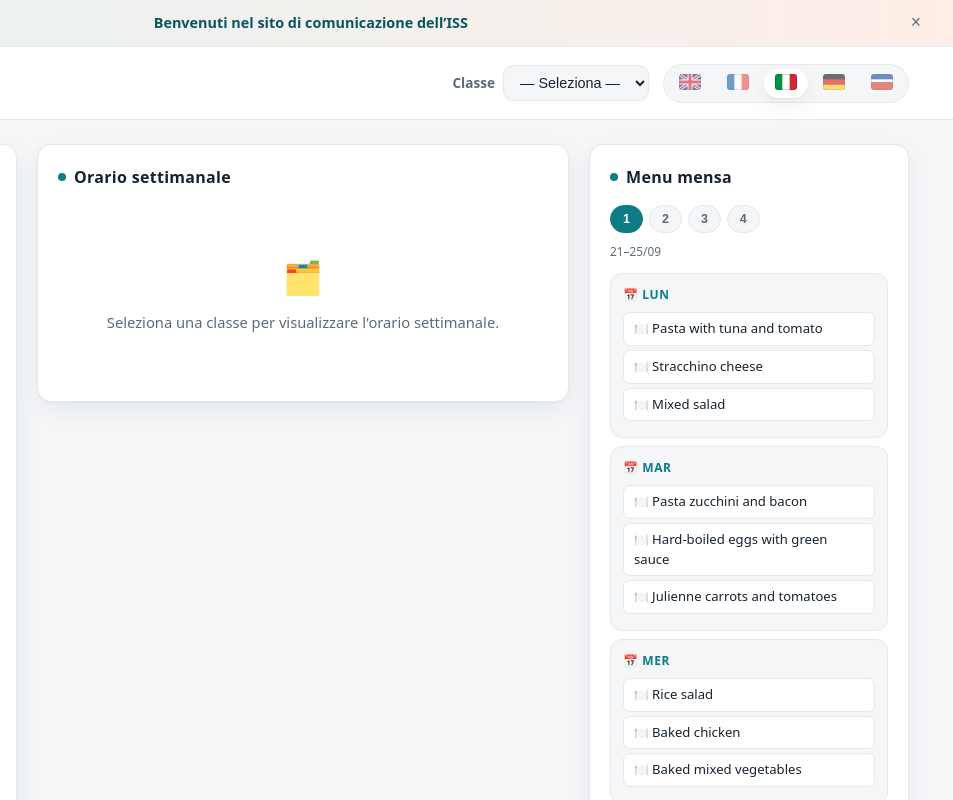
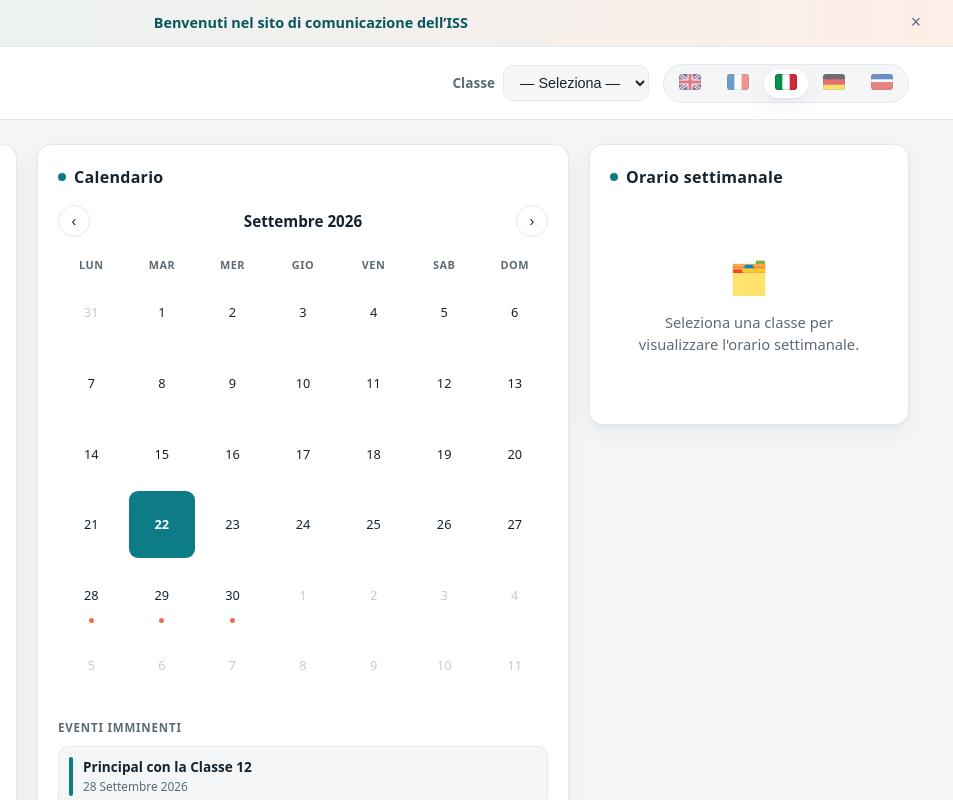
Before and after one commit to TiboItaly/ISS_Portal, a plain HTML site: page index.html in a window 1280 px wide. Shown: the top 800 px of the page, 327-1280 px from the left. Drawn offline with Linux system fonts and the light colour scheme.

Commit message:
Refactor calendar layout and event handling

```diff
--- a/index.html
+++ b/index.html
@@ -186,6 +186,7 @@
     border-radius: 50%; background: var(--accent);
   }
   .cal-cell.today.event::after { background: #fff; }
+  .cal-cell.selected { outline: 2px solid var(--accent); outline-offset: -2px; font-weight: 700; }
 
   .event-row {
     display: flex; gap: 10px; padding: 10px; border-radius: 10px;
@@ -314,19 +315,7 @@
     <button class="add-btn" id="add-comm-btn" onclick="addItem('comm')">+ <span id="t-addComm">Aggiungi comunicazione</span></button>
   </aside>
 
-  <main class="card panel" id="panel-weekly">
-    <h2><span class="dot"></span><span id="t-weeklyTitle">Orario settimanale</span></h2>
-    <div id="weekly-content"></div>
-  </main>
-
-  <aside class="card panel" id="panel-canteen">
-    <h2><span class="dot"></span><span id="t-canteenTitle">Menu mensa</span></h2>
-    <div class="week-cycle-tabs" id="cycle-tabs"></div>
-    <div class="cycle-label" id="cycle-label"></div>
-    <div id="canteen-content"></div>
-  </aside>
-
-  <aside class="card panel" id="panel-monthly">
+  <main class="card panel" id="panel-monthly">
     <h2><span class="dot"></span><span id="t-monthlyTitle">Calendario mensile</span></h2>
     <div class="cal-nav">
       <button onclick="moveMonth(-1)" aria-label="prev">‹</button>
@@ -336,17 +325,29 @@
     <div class="cal-grid" id="cal-heads"></div>
     <div class="cal-grid" id="cal-days"></div>
 
-    <div class="section-label" style="margin-top:20px"><span id="t-eventsTitle">Eventi imminenti</span></div>
+    <div class="section-label" style="margin-top:20px"><span id="events-heading">Eventi imminenti</span></div>
     <div id="upcoming-events"></div>
+  </main>
+
+  <aside class="card panel" id="panel-weekly">
+    <h2><span class="dot"></span><span id="t-weeklyTitle">Orario settimanale</span></h2>
+    <div id="weekly-content"></div>
+  </aside>
+
+  <aside class="card panel" id="panel-canteen">
+    <h2><span class="dot"></span><span id="t-canteenTitle">Menu mensa</span></h2>
+    <div class="week-cycle-tabs" id="cycle-tabs"></div>
+    <div class="cycle-label" id="cycle-label"></div>
+    <div id="canteen-content"></div>
   </aside>
 </div>
 
 <footer id="t-footer">International School of Siena — Portale Scuola-Famiglia</footer>
 
 <nav class="tabbar" id="tabbar">
-  <button class="tab-btn active" data-panel="panel-content"><span class="tab-icon">📋</span><span data-tab="content">Contenuti</span></button>
+  <button class="tab-btn active" data-panel="panel-monthly"><span class="tab-icon">📅</span><span data-tab="monthly">Calendario</span></button>
+  <button class="tab-btn" data-panel="panel-content"><span class="tab-icon">📋</span><span data-tab="content">Contenuti</span></button>
   <button class="tab-btn" data-panel="panel-weekly"><span class="tab-icon">🗓️</span><span data-tab="weekly">Orario</span></button>
-  <button class="tab-btn" data-panel="panel-monthly"><span class="tab-icon">📅</span><span data-tab="monthly">Calendario</span></button>
   <button class="tab-btn" data-panel="panel-canteen"><span class="tab-icon">🍽️</span><span data-tab="canteen">Mensa</span></button>
 </nav>
 
@@ -376,7 +377,8 @@ const T = {
     monthlyTitle:'Calendar', eventsTitle:'Upcoming events', publishedOn:'Published', receivedOn:'Received',
     noGrade:'Select a grade to view the weekly schedule.', addPrompt:'Enter a title:',
     tabContent:'Content', tabWeekly:'Schedule', tabMonthly:'Calendar',
-    tabCanteen:'Canteen', canteenTitle:'Canteen menu',
+    tabCanteen:'Canteen', canteenTitle:'Canteen menu', noEvents:'No upcoming events for this grade.',
+    eventsOn:'Events on', showAllEvents:'Show all events',
     welcome:'Welcome to the ISS communication site',
     selectGrade:'— Select —',
     days:['Monday','Tuesday','Wednesday','Thursday','Friday'],
@@ -388,7 +390,8 @@ const T = {
     monthlyTitle:'Calendrier', eventsTitle:'Événements à venir', publishedOn:'Publié le', receivedOn:'Reçu le',
     noGrade:'Sélectionnez une classe pour afficher l\'emploi du temps.', addPrompt:'Entrez un titre :',
     tabContent:'Contenus', tabWeekly:'Emploi du temps', tabMonthly:'Calendrier',
-    tabCanteen:'Cantine', canteenTitle:'Menu de la cantine',
+    tabCanteen:'Cantine', canteenTitle:'Menu de la cantine', noEvents:'Aucun événement à venir pour cette classe.',
+    eventsOn:'Événements du', showAllEvents:'Afficher tous les événements',
     welcome:'Bienvenue sur le site de communication de l\u2019ISS',
     selectGrade:'— Choisir —',
     days:['Lundi','Mardi','Mercredi','Jeudi','Vendredi'],
@@ -400,7 +403,8 @@ const T = {
     monthlyTitle:'Calendario', eventsTitle:'Eventi imminenti', publishedOn:'Pubblicato il', receivedOn:'Ricevuto il',
     noGrade:'Seleziona una classe per visualizzare l\'orario settimanale.', addPrompt:'Inserisci un titolo:',
     tabContent:'Contenuti', tabWeekly:'Orario', tabMonthly:'Calendario',
-    tabCanteen:'Mensa', canteenTitle:'Menu mensa',
+    tabCanteen:'Mensa', canteenTitle:'Menu mensa', noEvents:'Nessun evento imminente per questa classe.',
+    eventsOn:'Eventi del', showAllEvents:'Mostra tutti gli eventi',
     welcome:'Benvenuti nel sito di comunicazione dell\u2019ISS',
     selectGrade:'— Seleziona —',
     days:['Lunedì','Martedì','Mercoledì','Giovedì','Venerdì'],
@@ -412,7 +416,8 @@ const T = {
     monthlyTitle:'Kalender', eventsTitle:'Bevorstehende Veranstaltungen', publishedOn:'Veröffentlicht am', receivedOn:'Empfangen am',
     noGrade:'Bitte wählen Sie eine Klasse, um den Wochenplan zu sehen.', addPrompt:'Titel eingeben:',
     tabContent:'Inhalte', tabWeekly:'Wochenplan', tabMonthly:'Kalender',
-    tabCanteen:'Mensa', canteenTitle:'Mensa-Menü',
+    tabCanteen:'Mensa', canteenTitle:'Mensa-Menü', noEvents:'Keine bevorstehenden Veranstaltungen für diese Klasse.',
+    eventsOn:'Veranstaltungen am', showAllEvents:'Alle Veranstaltungen anzeigen',
     welcome:'Willkommen auf der Kommunikationsseite der ISS',
     selectGrade:'— Wählen —',
     days:['Montag','Dienstag','Mittwoch','Donnerstag','Freitag'],
@@ -424,7 +429,8 @@ const T = {
     monthlyTitle:'Календарь', eventsTitle:'Предстоящие события', publishedOn:'Опубликовано', receivedOn:'Получено',
     noGrade:'Выберите класс, чтобы увидеть расписание.', addPrompt:'Введите название:',
     tabContent:'Содержание', tabWeekly:'Расписание', tabMonthly:'Календарь',
-    tabCanteen:'Столовая', canteenTitle:'Меню столовой',
+    tabCanteen:'Столовая', canteenTitle:'Меню столовой', noEvents:'Для этого класса предстоящих событий нет.',
+    eventsOn:'События', showAllEvents:'Показать все события',
     welcome:'Добро пожаловать на сайт коммуникаций ISS',
     selectGrade:'— Выбрать —',
     days:['Понедельник','Вторник','Среда','Четверг','Пятница'],
@@ -484,17 +490,17 @@ let communications = [
   { title: { en:'PYP — unwanted adult shirts wanted as art smocks', fr:'PYP — recherche de chemises d\'adulte comme blouses de peinture', it:'PYP — cercasi camicie da adulto da usare come camici per l\'arte', de:'PYP — erwachsene Hemden als Malerschürzen gesucht', ru:'PYP — нужны взрослые рубашки для занятий живописью' }, date:'2026-09-21', unread:false, icon:'🎨' }
 ];
 const events = [
-  { date:'2026-09-27', title:{ en:'Principal with Grade 12', fr:'Principal avec la Classe 12', it:'Principal con la Classe 12', de:'Principal mit Klasse 12', ru:'Директор с классом 12' } },
-  { date:'2026-09-28', title:{ en:'Principal with Grade 13', fr:'Principal avec la Classe 13', it:'Principal con la Classe 13', de:'Principal mit Klasse 13', ru:'Директор с классом 13' } },
+  { date:'2026-09-28', grades:[12], title:{ en:'Principal with Grade 12', fr:'Principal avec la Classe 12', it:'Principal con la Classe 12', de:'Principal mit Klasse 12', ru:'Директор с классом 12' } },
+  { date:'2026-09-29', grades:[13], title:{ en:'Principal with Grade 13', fr:'Principal avec la Classe 13', it:'Principal con la Classe 13', de:'Principal mit Klasse 13', ru:'Директор с классом 13' } },
   { date:'2026-09-30', title:{ en:'PYP Parent Workshop — Phonics', fr:'Atelier parents PYP — Phonics', it:'Workshop genitori PYP — Phonics', de:'PYP-Elternworkshop — Phonics', ru:'Семинар для родителей PYP — фонетика' } },
-  { date:'2026-10-02', title:{ en:'Grade 4 Sharing Assembly (9:00)', fr:'Assemblée de partage Classe 4 (9h00)', it:'Assemblea di condivisione Classe 4 (9:00)', de:'Austauschversammlung Klasse 4 (9:00)', ru:'Открытый урок класса 4 (9:00)' } },
+  { date:'2026-10-02', grades:[4], title:{ en:'Grade 4 Sharing Assembly (9:00)', fr:'Assemblée de partage Classe 4 (9h00)', it:'Assemblea di condivisione Classe 4 (9:00)', de:'Austauschversammlung Klasse 4 (9:00)', ru:'Открытый урок класса 4 (9:00)' } },
   { date:'2026-10-06', title:{ en:'Book Fair in school', fr:'Foire du livre à l\'école', it:'Book Fair a scuola', de:'Buchmesse in der Schule', ru:'Книжная ярмарка в школе' } },
   { date:'2026-10-13', title:{ en:'Italian curriculum meeting for parents', fr:'Réunion curriculum italien pour les parents', it:'Riunione curriculum italiano per i genitori', de:'Italienisches Curriculum — Elternsprechabend', ru:'Собрание по итальянской программе' } },
-  { date:'2026-10-14', title:{ en:'Trip to Modena — Big Sing, football & volleyball', fr:'Sortie à Modène — Big Sing, football et volley', it:'Gita a Modena — Big Sing, calcio e volley', de:'Ausflug nach Modena — Big Sing, Fußball & Volleyball', ru:'Поездка в Модену — Big Sing, футбол и волейбол' } },
-  { date:'2026-10-16', title:{ en:'Grade 6 Sharing Assembly (9:00)', fr:'Assemblée de partage Classe 6 (9h00)', it:'Assemblea di condivisione Classe 6 (9:00)', de:'Austauschversammlung Klasse 6 (9:00)', ru:'Открытый урок класса 6 (9:00)' } },
-  { date:'2026-10-22', title:{ en:'PYP Halloween Party (14:30–15:30)', fr:'Fête d\'Halloween PYP (14h30–15h30)', it:'Festa di Halloween PYP (14:30–15:30)', de:'PYP-Halloween-Party (14:30–15:30)', ru:'Хэллоуин PYP (14:30–15:30)' } },
+  { date:'2026-10-14', grades:[4,5,6], title:{ en:'Trip to Modena — Big Sing, football & volleyball', fr:'Sortie à Modène — Big Sing, football et volley', it:'Gita a Modena — Big Sing, calcio e volley', de:'Ausflug nach Modena — Big Sing, Fußball & Volleyball', ru:'Поездка в Модену — Big Sing, футбол и волейбол' } },
+  { date:'2026-10-16', grades:[6], title:{ en:'Grade 6 Sharing Assembly (9:00)', fr:'Assemblée de partage Classe 6 (9h00)', it:'Assemblea di condivisione Classe 6 (9:00)', de:'Austauschversammlung Klasse 6 (9:00)', ru:'Открытый урок класса 6 (9:00)' } },
+  { date:'2026-10-22', grades:[1,2,3,4,5], title:{ en:'PYP Halloween Party (14:30–15:30)', fr:'Fête d\'Halloween PYP (14h30–15h30)', it:'Festa di Halloween PYP (14:30–15:30)', de:'PYP-Halloween-Party (14:30–15:30)', ru:'Хэллоуин PYP (14:30–15:30)' } },
   { date:'2026-10-23', title:{ en:'Student-Parent-Teacher Conference / Half-term', fr:'Rencontres parents-professeurs / Congés d\'automne', it:'Colloqui studenti-genitori-insegnanti / Vacanze', de:'Schüler-Eltern-Lehrer-Gespräche / Ferien', ru:'Конференция ученик-родитель-учитель / каникулы' } },
-  { date:'2026-11-03', title:{ en:'Grade 11 mock examinations (3–6 Nov)', fr:'Examens blancs Classe 11 (3–6 nov.)', it:'Esami di prova Classe 11 (3–6 nov.)', de:'Klassen-11-Probeklausuren (3.–6. Nov.)', ru:'Пробные экзамены 11 класса (3–6 нояб.)' } }
+  { date:'2026-11-03', grades:[11], title:{ en:'Grade 11 mock examinations (3–6 Nov)', fr:'Examens blancs Classe 11 (3–6 nov.)', it:'Esami di prova Classe 11 (3–6 nov.)', de:'Klassen-11-Probeklausuren (3.–6. Nov.)', ru:'Пробные экзамены 11 класса (3–6 нояб.)' } }
 ];
 
 function fmtDate(iso) {
@@ -595,6 +601,8 @@ function renderWeekly() {
     </div>`).join('') + `</div>`;
 }
 
+let selectedDay = null; // ISO date or null
+
 function renderCalendar() {
   const t = T[lang];
   document.getElementById('cal-heads').innerHTML = t.calHeads.map(h=>`<div class="cal-head">${h}</div>`).join('');
@@ -604,32 +612,50 @@ function renderCalendar() {
   const startOffset = (first.getDay() + 6) % 7; // Monday-first
   const daysInMonth = new Date(calYear, calMonth+1, 0).getDate();
   const daysPrev = new Date(calYear, calMonth, 0).getDate();
-  const eventDates = new Set(events.map(e=>e.date));
+  const g = currentGrade ? +currentGrade : null;
+  const eventDates = new Set(events.filter(e => !e.grades || !g || e.grades.includes(g)).map(e=>e.date));
 
   let html = '';
   for (let i = 0; i < 42; i++) {
     const dayNum = i - startOffset + 1;
-    let cls = 'cal-cell', label;
+    let cls = 'cal-cell', label, iso = null;
     if (dayNum < 1) { label = daysPrev + dayNum; cls += ' dim'; }
     else if (dayNum > daysInMonth) { label = dayNum - daysInMonth; cls += ' dim'; }
     else {
       label = dayNum;
-      const iso = `${calYear}-${String(calMonth+1).padStart(2,'0')}-${String(dayNum).padStart(2,'0')}`;
+      iso = `${calYear}-${String(calMonth+1).padStart(2,'0')}-${String(dayNum).padStart(2,'0')}`;
       if (eventDates.has(iso)) cls += ' event';
       if (dayNum === today.getDate() && calMonth === today.getMonth() && calYear === today.getFullYear()) cls += ' today';
+      if (selectedDay === iso) cls += ' selected';
     }
-    html += `<div class="${cls}">${label}</div>`;
+    html += `<div class="${cls}" ${iso ? `onclick="selectDay('${iso}')"` : ''}>${label}</div>`;
   }
   document.getElementById('cal-days').innerHTML = html;
 }
 
+function selectDay(iso) {
+  selectedDay = (selectedDay === iso) ? null : iso;
+  renderCalendar(); renderEvents();
+}
+
 function renderEvents() {
-  document.getElementById('upcoming-events').innerHTML = events.map(e=>{
+  const g = currentGrade ? +currentGrade : null;
+  let visible = events.filter(e => !e.grades || !g || e.grades.includes(g));
+  let title = T[lang].eventsTitle;
+  if (selectedDay) {
+    visible = visible.filter(e => e.date === selectedDay);
+    const [y,m,d] = selectedDay.split('-').map(Number);
+    title = `${T[lang].eventsOn} ${d} ${T[lang].months[m-1]} ${y}`;
+  }
+  const container = document.getElementById('upcoming-events');
+  container.innerHTML = (visible.length ? visible.map(e=>{
     const [y,m,d] = e.date.split('-').map(Number);
     return `<div class="event-row"><div class="bar"></div>
       <div><strong>${e.title[lang]||e.title.en}</strong>
       <div class="date">${d} ${T[lang].months[m-1]} ${y}</div></div></div>`;
-  }).join('');
+  }).join('') : `<div class="empty-state" style="padding:24px 10px">${T[lang].noEvents}</div>`)
+  + (selectedDay ? `<button class="add-btn" onclick="selectedDay=null;renderCalendar();renderEvents()" style="margin-top:10px">✕ ${T[lang].showAllEvents}</button>` : '');
+  document.getElementById('events-heading').textContent = title;
 }
 
 function renderTexts() {
@@ -641,6 +667,7 @@ function renderTexts() {
   set('t-addDoc', t.addDoc); set('t-addComm', t.addComm); set('t-weeklyTitle', t.weeklyTitle);
   set('t-monthlyTitle', t.monthlyTitle); set('t-eventsTitle', t.eventsTitle);
   set('t-canteenTitle', t.canteenTitle);
+  if (!selectedDay) document.getElementById('events-heading').textContent = t.eventsTitle;
   document.querySelectorAll('.tab-btn [data-tab]').forEach(el => {
     el.textContent = { content: t.tabContent, weekly: t.tabWeekly, monthly: t.tabMonthly, canteen: t.tabCanteen }[el.dataset.tab];
   });
@@ -687,10 +714,10 @@ document.getElementById('tabbar').addEventListener('click', e => {
     p.classList.toggle('active', p.id === btn.dataset.panel));
   window.scrollTo({ top: 0, behavior: 'smooth' });
 });
-document.getElementById('panel-content').classList.add('active');
+document.getElementById('panel-monthly').classList.add('active');
 document.getElementById('grade-select').addEventListener('change', e => {
   currentGrade = e.target.value;
-  renderWeekly();
+  renderWeekly(); renderEvents(); renderCalendar();
 });
 
 renderAll();
```
